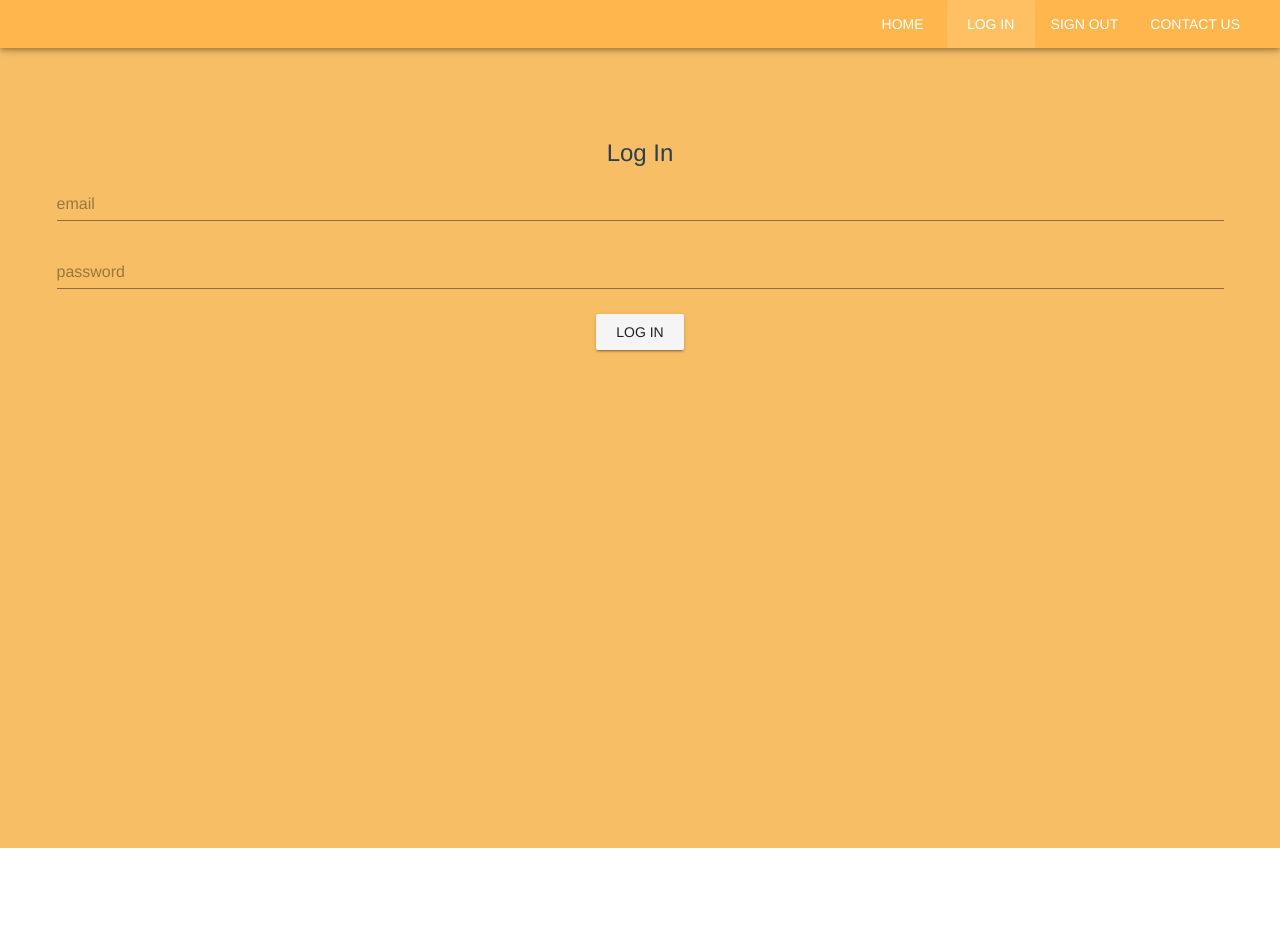
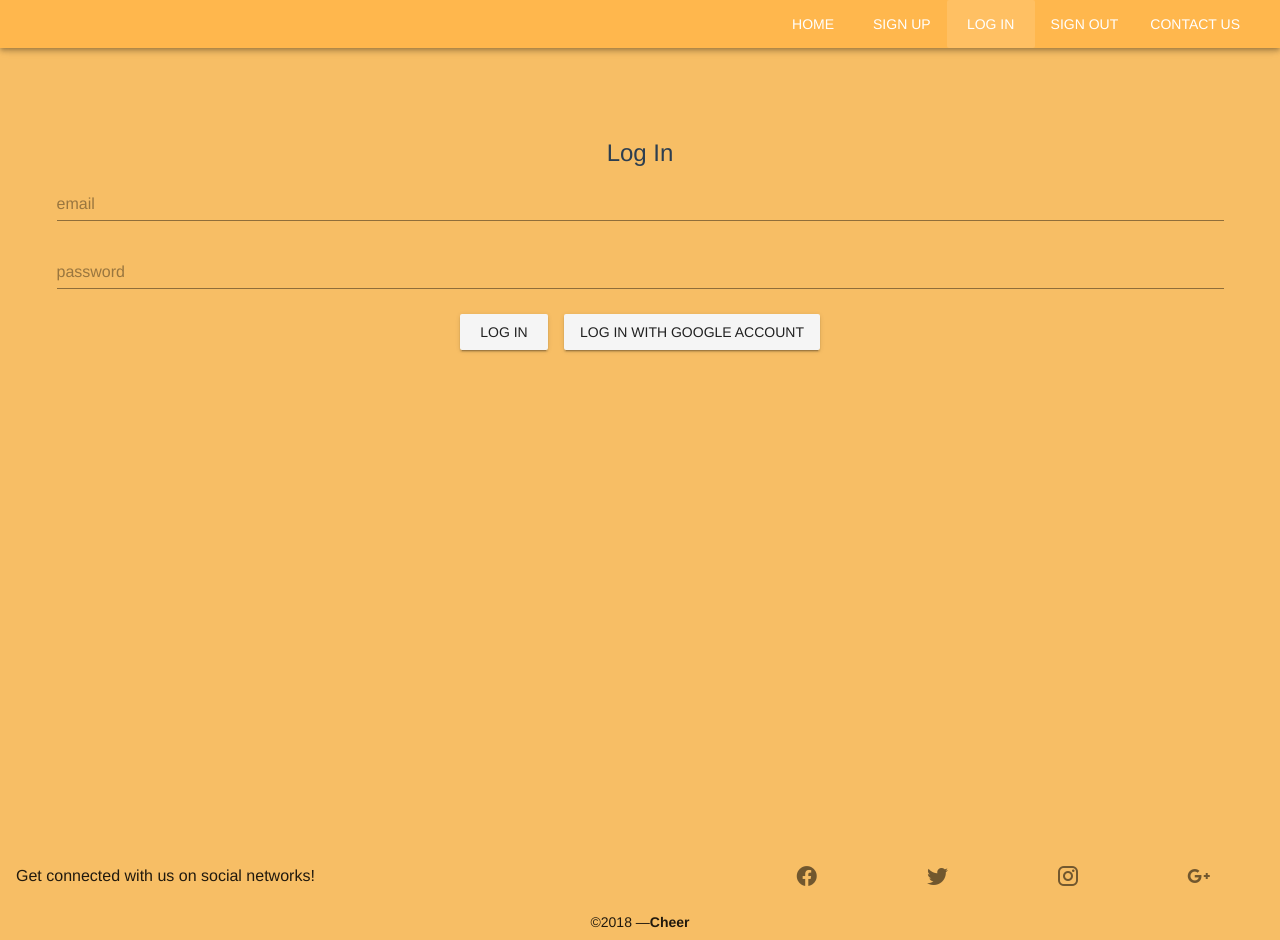
Before and after one commit to kentaromatsuura/cheer, a Vue app: page /signin in a window 1280 px wide. Before the commit the page ends 848 px from the top, so only its background shows below. Built offline with nearby package versions, Linux system fonts and the light colour scheme.

Commit message:
ヘッダー作りました

```diff
--- a/package.json
+++ b/package.json
@@ -9,6 +9,7 @@
   "dependencies": {
     "firebase": "^5.7.0",
     "googleapis": "^27.0.0",
+    "material-design-icons-iconfont": "^4.0.3",
     "node-sass": "^4.11.0",
     "vue": "^2.5.17",
     "vue-carousel": "^0.16.1",
@@ -16,6 +17,7 @@
     "vuetify": "^1.3.14"
   },
   "devDependencies": {
+    "@mdi/font": "^3.2.89",
     "@vue/cli-plugin-babel": "^3.2.0",
     "@vue/cli-service": "^3.2.0",
     "sass-loader": "^7.1.0",
--- a/src/App.vue
+++ b/src/App.vue
@@ -1,6 +1,5 @@
 <template>
   <div id="app">
-
     <v-toolbar
       color="orange lighten-2"
       dense
@@ -9,11 +8,10 @@
       dark
       app
     >
-
-
       <v-spacer></v-spacer>
       <v-toolbar-items>
         <v-btn flat to="/">Home </v-btn>
+        <v-btn flat to="/signup">  Sign Up </v-btn>
         <v-btn flat to="/signin"> Log In </v-btn>
         <v-btn flat to="/signout">  Sign Out </v-btn>
         <v-btn flat to="/about">  Contact us </v-btn>
@@ -22,7 +20,38 @@
     <v-content>
       <router-view/>
     </v-content>
-  </div>
+
+    <v-footer
+    height="auto"
+    color="#111"
+    >
+
+      <v-card
+      class="flex"
+      flat
+      tile
+      color="#f7be65"
+      >
+        <v-card-title class="gray --text text-xs-center">
+          <strong class="subheading">Get connected with us on social networks!</strong>
+          <v-spacer></v-spacer>
+          <v-layout justify-space-around>
+
+            <v-icon class="gray--text">mdi-facebook</v-icon>
+
+            <v-icon class="gray--text">mdi-twitter</v-icon>
+
+            <v-icon class="gray--text">mdi-instagram</v-icon>
+
+            <v-icon class="gray--text">mdi-google-plus</v-icon>
+          </v-layout>
+        </v-card-title>
+        <v-card-actions class="gray--text justify-center">
+         &copy;2018 — <strong>Cheer</strong>
+        </v-card-actions>
+        </v-card>
+    </v-footer>
+ </div>
 </template>
 
 <script>
--- a/src/main.js
+++ b/src/main.js
@@ -5,6 +5,9 @@ import router from './router'
 import firebase from "firebase"
 import "vuetify/dist/vuetify.min.css";
 import VueCarousel from "vue-carousel";
+import 'vuetify/dist/vuetify.min.css'
+import 'material-design-icons-iconfont/dist/material-design-icons.css'
+import '@mdi/font/css/materialdesignicons.css'
 
 Vue.use(Vuetify);
 Vue.use(VueCarousel);
--- a/src/views/Signin.vue
+++ b/src/views/Signin.vue
@@ -10,6 +10,7 @@
               <v-text-field type="password" v-model="password" placeholder="password">
               </v-text-field>
               <v-btn v-on:click="signin">Log In</v-btn>
+              <v-btn v-on:click="signInGoogle">Log In with Google account</v-btn>
             </v-flex>
           </v-layout>
         </v-container>
@@ -35,8 +36,30 @@ export default {
         },
         err => {
           alert(err.message)
-        }
-        )
+        });
+    },
+    signInGoogle: function (){
+      var provider = new firebase.auth.GoogleAuthProvider();
+
+      firebase.auth().signInWithPopup(provider).then(result => {
+      // This gives you a Google Access Token. You can use it to access the Google API.
+      var token = result.credential.accessToken;
+      // The signed-in user info.
+      var user = result.user;
+
+      console.log(user);
+      // ...
+      this.$router.push('/toppage');
+
+      }).catch(function(error) {
+        // Handle Errors here.
+        var errorCode = error.code;
+        var errorMessage = error.message;
+        // The email of the user's account used.
+        var email = error.email;
+        // The firebase.auth.AuthCredential type that was used.
+        var credential = error.credential;
+      });
     }
   }
 };
--- a/src/views/Works.vue
+++ b/src/views/Works.vue
@@ -1,7 +1,8 @@
 <template>
   <div>
   <h3>My Favorite Works</h3>
-  <carousel>
+  <!-- <carousel> -->
+    <carousel v-bind:autoplay="true"  v-bind:loop="true">
    <slide>
        <figure class="snip1382">
            <img src="https://afremov.com/images/product/image_473.jpeg" alt="sample99" />
@@ -32,6 +33,69 @@
    <slide>
        <figure class="snip1382">
            <img src="https://d1f5hsy4d47upe.cloudfront.net/d5/d584fcd1e55442439b28dd120d22897b_t.jpeg" alt="sample99" />
+           <figcaption>
+               <h2>Sample</h2>
+               <p>sample</p>
+           </figcaption>
+       </figure>
+  </slide>
+  <slide>
+       <figure class="snip1382">
+           <img src="http://2.bp.blogspot.com/-kKfCwmtxpvM/UxLoQckHGsI/AAAAAAAAAiU/j21n-ovWv0A/s1600/imgb3a62feczikezj.jpeg" alt="sample99" />
+           <figcaption>
+               <h2>Sample</h2>
+               <p>sample</p>
+           </figcaption>
+       </figure>
+  </slide>
+  <slide>
+       <figure class="snip1382">
+           <img src="http://oldfashioned.cocolog-nifty.com/blog/images/2012/11/09/classe_de_danse.jpg" alt="sample99" />
+           <figcaption>
+               <h2>Sample</h2>
+               <p>sample</p>
+           </figcaption>
+       </figure>
+  </slide>
+  <slide>
+       <figure class="snip1382">
+           <img src="https://assets.media-platform.com/cafeglobe/dist/images/2017/12/20171222_audrey_top-w960.jpg" alt="sample99" />
+           <figcaption>
+               <h2>Sample</h2>
+               <p>sample</p>
+           </figcaption>
+       </figure>
+  </slide>
+  <slide>
+       <figure class="snip1382">
+           <img src="https://pickup.cinemacafe.net/uploads/article/image/47/card_283058.jpg" alt="sample99" />
+           <figcaption>
+               <h2>Sample</h2>
+               <p>sample</p>
+           </figcaption>
+       </figure>
+  </slide>
+  <slide>
+       <figure class="snip1382">
+           <img src="https://imagesvc.timeincapp.com/v3/fan/image?url=https%3A%2F%2Fwizardsandwhatnot.com%2Ffiles%2F2015%2F11%2FHarry-Potter-books.jpg&c=sc&w=850&h=560" alt="sample99" />
+           <figcaption>
+               <h2>Sample</h2>
+               <p>sample</p>
+           </figcaption>
+       </figure>
+  </slide>
+  <slide>
+       <figure class="snip1382">
+           <img src="https://s3-ap-northeast-1.amazonaws.com/tabi-channel/upload_by_admin/sheikh_zayed_mosque_image_800" alt="sample99" />
+           <figcaption>
+               <h2>Sample</h2>
+               <p>sample</p>
+           </figcaption>
+       </figure>
+  </slide>
+  <slide>
+       <figure class="snip1382">
+           <img src="http://img-cdn.guide.travel.co.jp/article/962/26377/29D974343D484C6DB9E246337CCBE51F_LL.jpg" alt="sample99" />
            <figcaption>
                <h2>Sample</h2>
                <p>sample</p>
```
Also changed, not shown: 1 other file (tests, documents, lock files or other folders).
